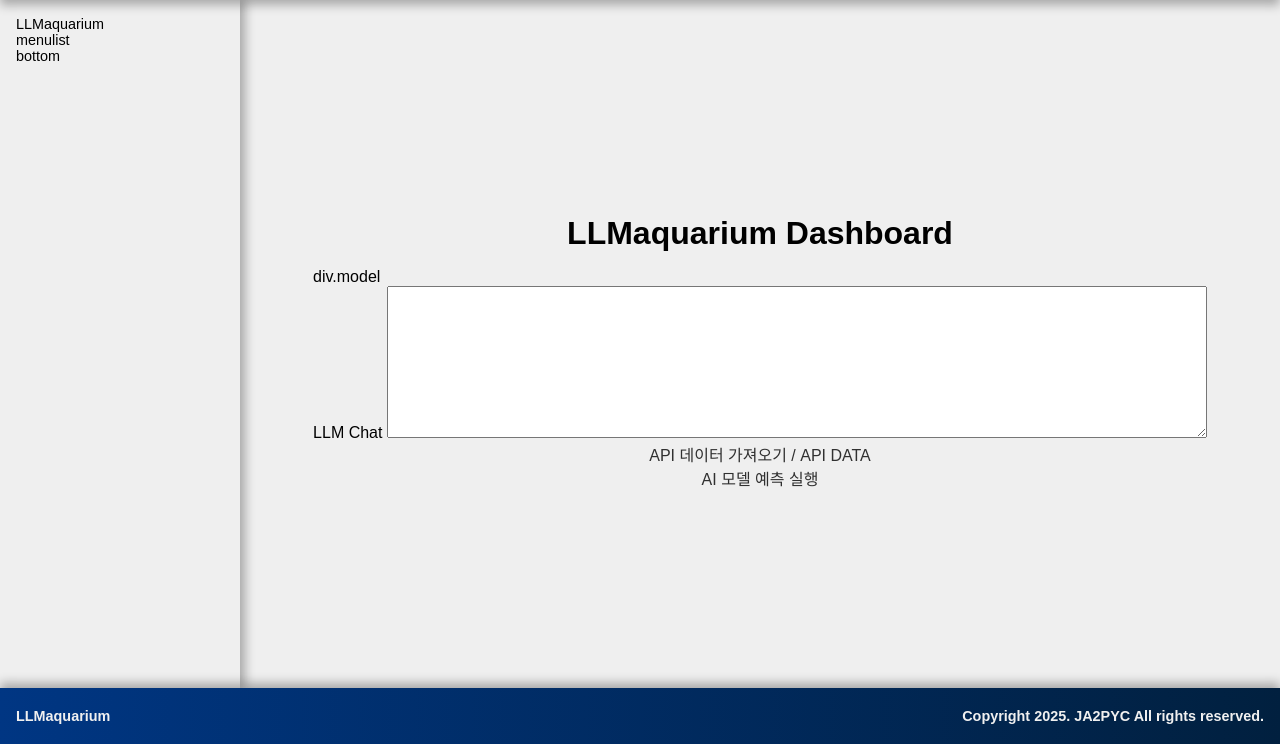
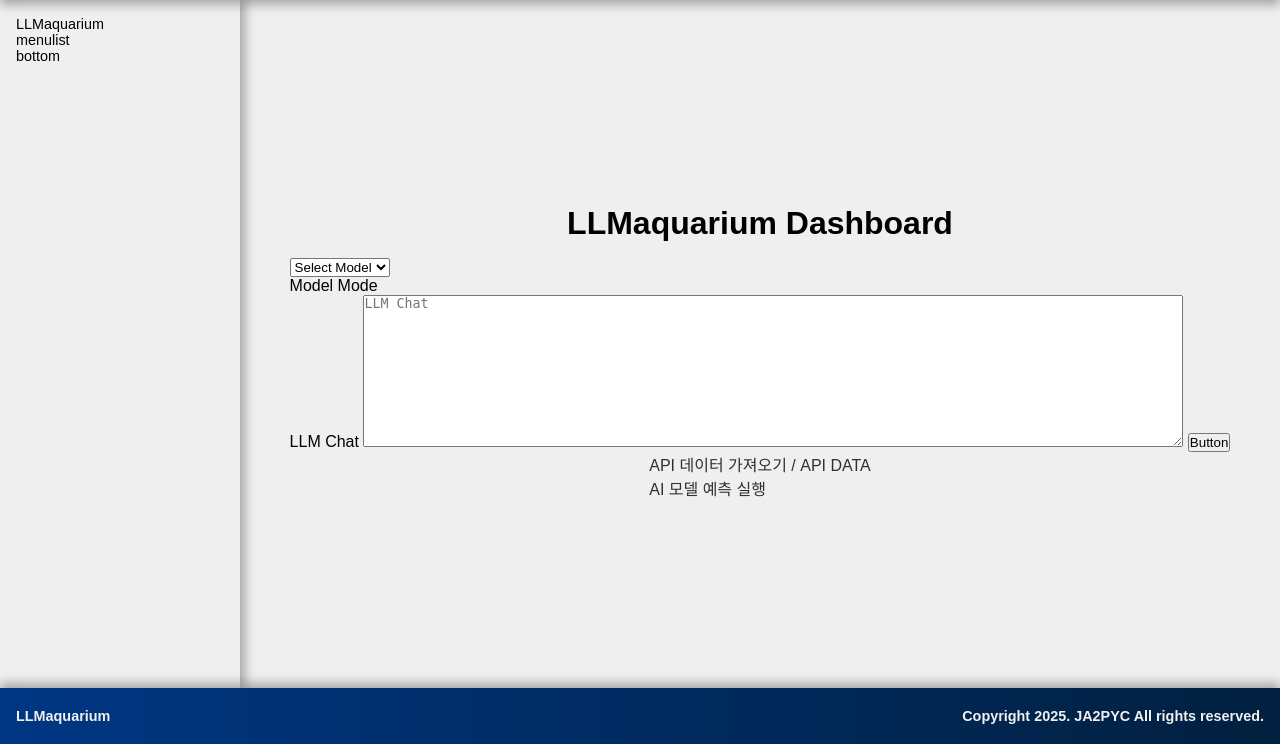
Before and after one commit to JA2PYC/ja2pyc_study_llama, a Flask app: page / in a window 1280 px wide. Shown: the part 56-800 px from the top of the page. Run offline with Flask 3, Linux system fonts and the light colour scheme; some libraries are stand-ins or nearby versions.

Commit message:
20250221 Index Input

```diff
--- a/dashboard/templates/index.html
+++ b/dashboard/templates/index.html
@@ -18,17 +18,27 @@
                 <h1>LLMaquarium Dashboard</h1>
             </div>
             <div class="main_llm">
+                <form action="/model/chat" method="post">
                     <div class="llm_model">
-                    <div class="model_select"></div>
-                    div.model
+                        <div class="model_choose">
+                            <select name="model_select" id="model_select">
+                                <option value="">Select Model</option>
+                            </select>
+                        </div>
+                        <div class="model_mode">Model Mode</div>
                     </div>
                     <div class="llm_chat">
                         <label for="chat_input">LLM Chat</label>
-                    <textarea name="chat_input" id="chat_input" cols="100" rows="10"></textarea>
+                        <textarea name="chat_input" id="chat_input" cols="100" rows="10"
+                            placeholder="LLM Chat"></textarea>
+                        <button type="submit">Button</button>
                     </div>
+                </form>
             </div>
+            <div class="main_func">
                 <p><a href="/api/data">API 데이터 가져오기 / API DATA</a></p>
                 <p><a href="/model/predict">AI 모델 예측 실행</a></p>
+            </div>
         </div>
     </main>
     {% include '/partials/footer.html' %}
```
Lines whose indentation alone changed are shown as unchanged.
